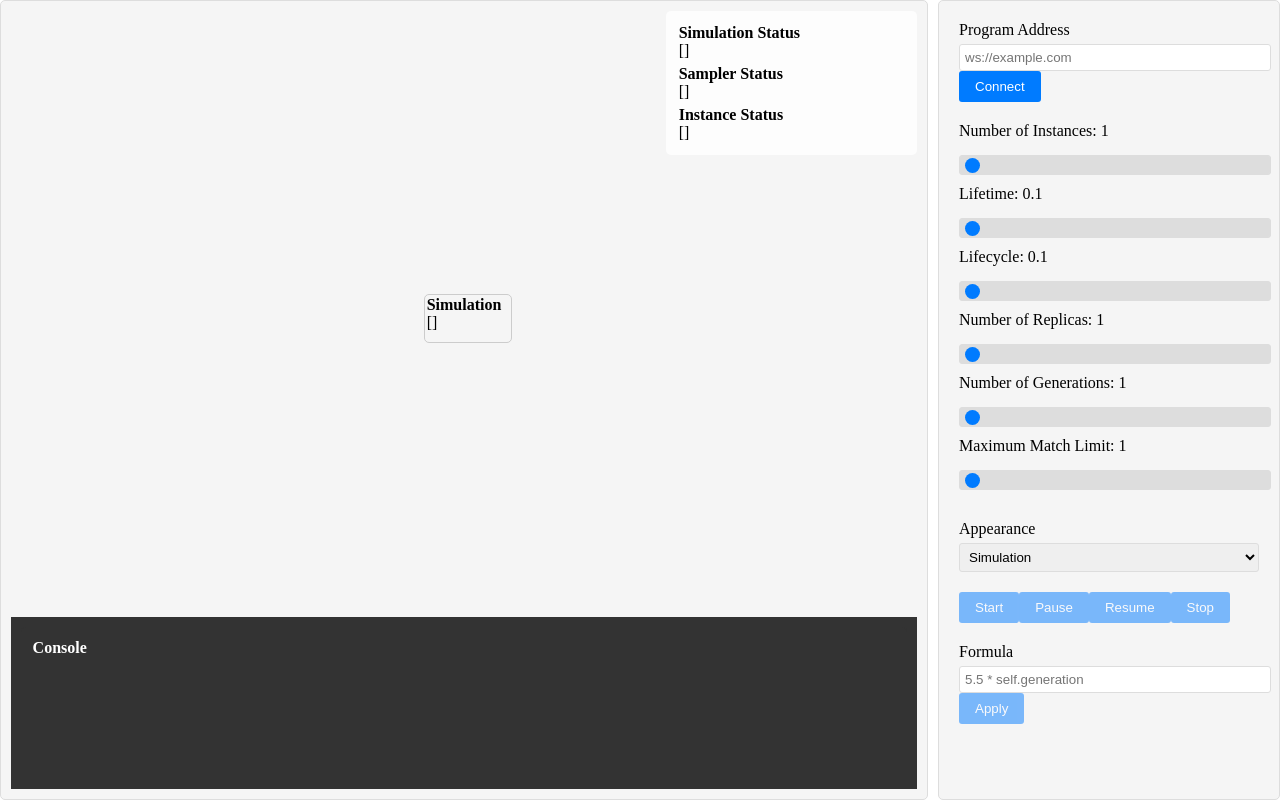
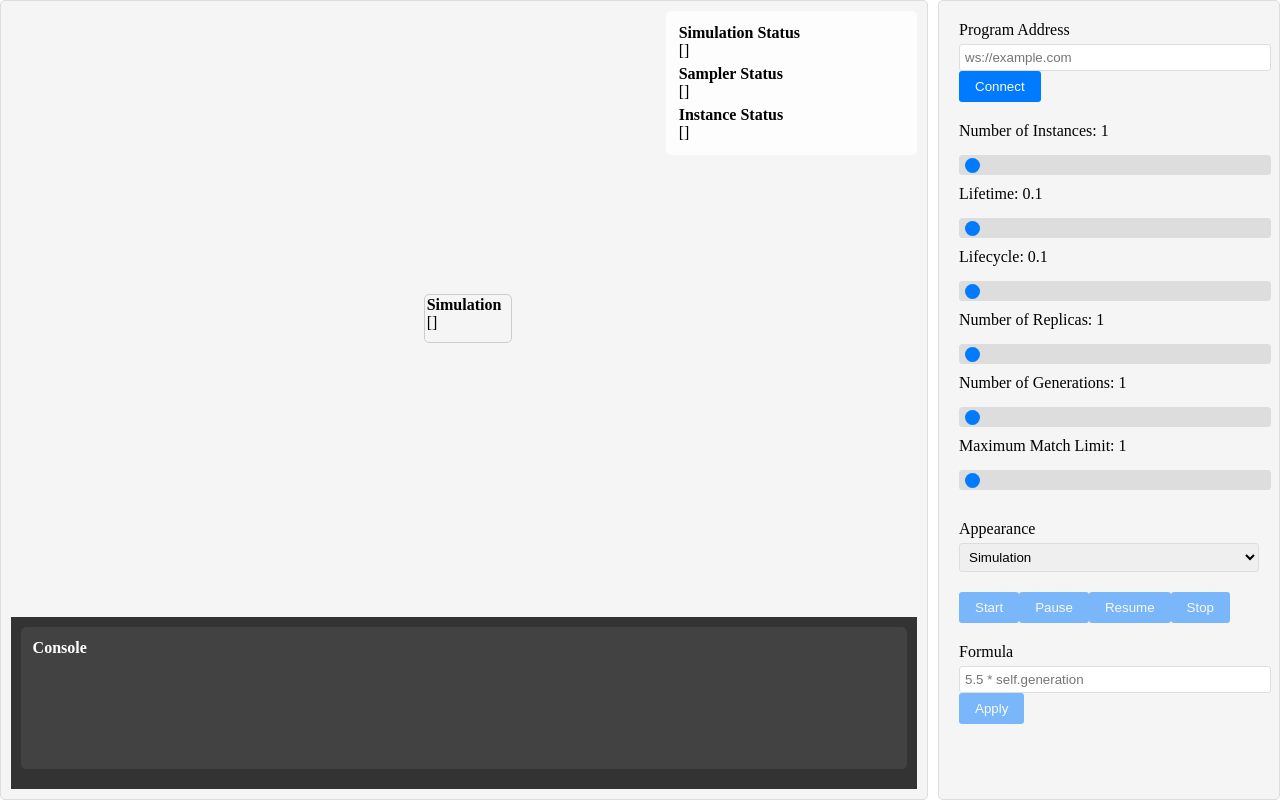
Before and after one commit to azmisahin-ai/life-ui-v2, a Vue app in the folder life/: page / in a window 1280 px wide. Built offline with nearby package versions, Linux system fonts and the light colour scheme.

Commit message:
🚧: console widget color

```diff
--- a/life/src/components/ConsoleWidget.vue
+++ b/life/src/components/ConsoleWidget.vue
@@ -1,7 +1,7 @@
 <template>
   <div class="console-widget">
     <h4>{{ title }}</h4>
-    <div class="console-messages" ref="consoleMessages" style="height: 200px; overflow-y: hidden;">
+    <div class="console-messages" ref="consoleMessages" style="height: 100px; overflow: hidden;">
       <div v-for="(item, index) in messages" :key="index" class="console-message" :class="item.type">
         {{ item.message }}
       </div>
@@ -44,7 +44,7 @@ export default {
 
 <style scoped>
 .console-widget {
-  background-color: #333;
+  background-color: #424242;
   color: white;
   padding: 10px;
   border-radius: 5px;
@@ -70,11 +70,11 @@ export default {
 }
 
 .info {
-  color: #3e88d696;
+  color: #3dd2ecc0;
 }
 
 .warning {
-  color: #e1b42e8c;
+  color: #e1b42ec8;
 }
 
 h4 {
```
